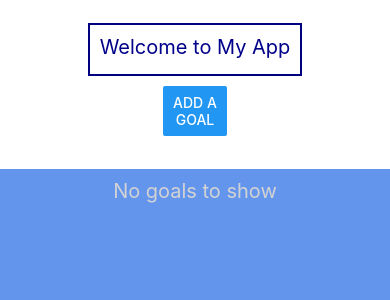
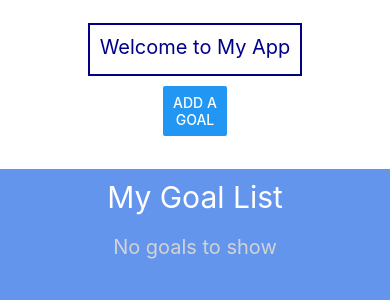
Before and after one commit to EstelleJiani/CS5520, a React Native app: screen / in a window 390 px wide. Shown: the top 300 px of the page. Built offline with nearby package versions, Linux system fonts and the light colour scheme.

Commit message:
Added ListHeaderComponent inside the Flast List, and added styling.

```diff
--- a/App.js
+++ b/App.js
@@ -70,6 +70,7 @@ export default function App() {
           return <GoalItem goalObj={item} deleteHandler={handleDeleteItem}/>;
         }}
                   ListEmptyComponent={<Text style={styles.emptyText}>No goals to show</Text>}
+                  ListHeaderComponent={<Text style={styles.listHeaderText}>My Goal List</Text>}
         />
       </View>
     </SafeAreaView>
@@ -86,7 +87,7 @@ const styles = StyleSheet.create({
   text:{
     color: 'white',
     backgroundColor: '#aaa',
-    fontSize: 50,
+    fontSize: 30,
     padding: 5,
     borderRadius: 5,
   },
@@ -94,6 +95,12 @@ const styles = StyleSheet.create({
     color: 'lightgrey',
     fontSize: 20,
     marginTop: 10,
+  },
+  listHeaderText:{
+    color: 'white',
+    fontSize: 30,
+    marginTop: 10,
+    marginBottom: 10,
   },
   topView:{
     flex: 1,
```
